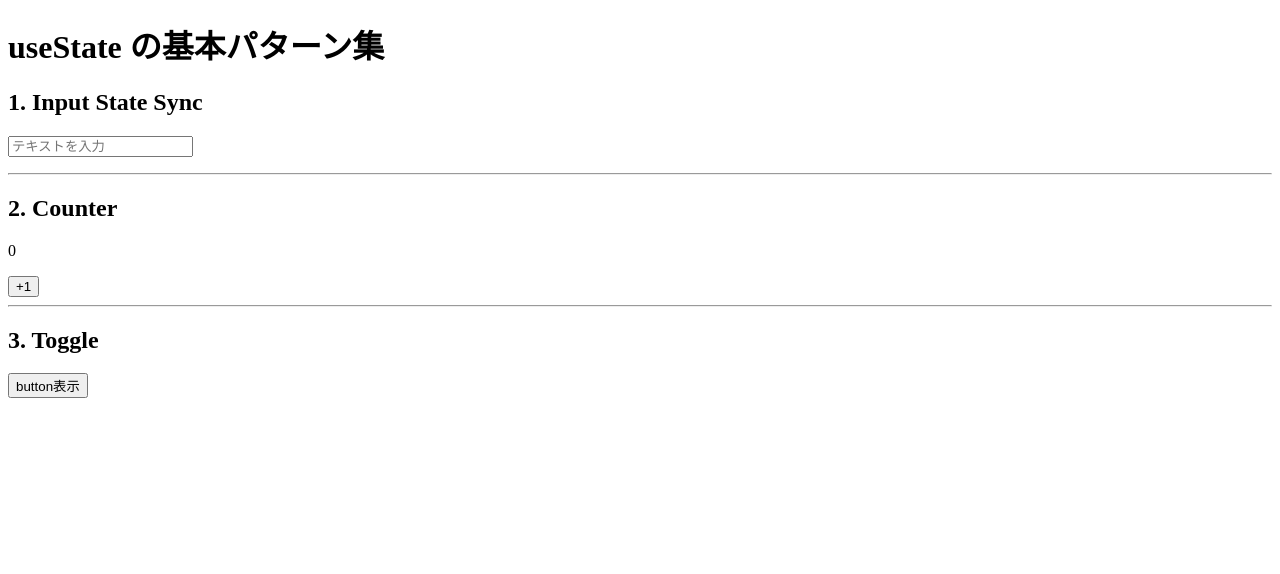
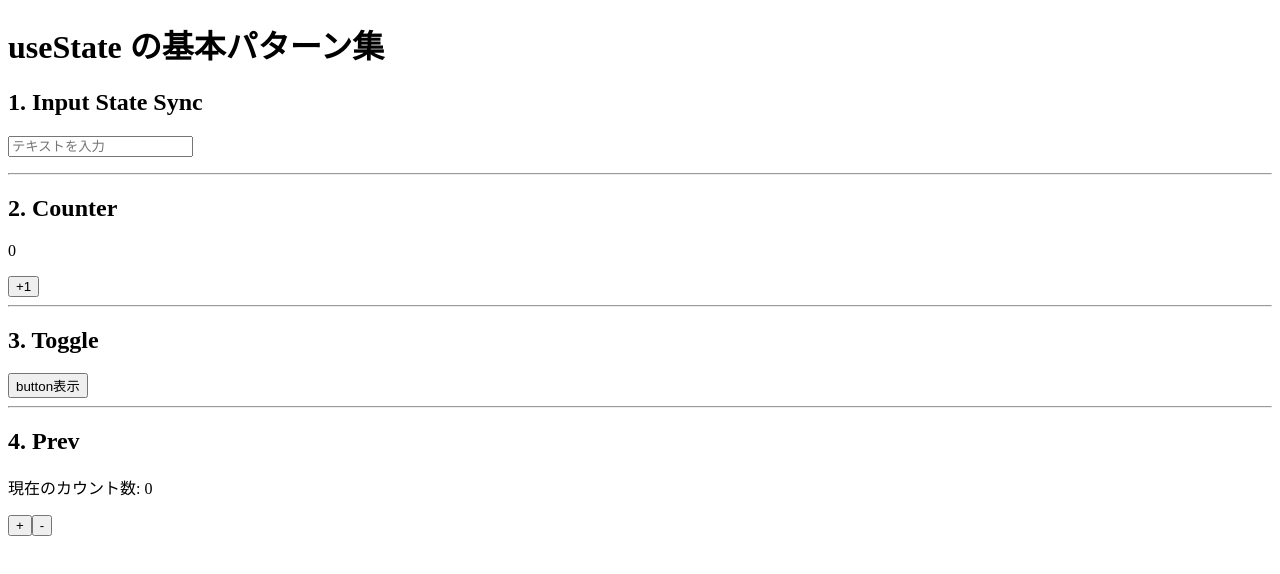
Before and after one commit to nasu-masa/frontend-study, a React (Vite) app in the folder react/react-basics/: page / in a window 1280 px wide. Shown: the top 574 px of the page. Built offline with nearby package versions, Linux system fonts and the light colour scheme.

Commit message:
Learn functional state updates with prev

```diff
--- a/react/react-basics/src/components/03-events-state/useState-basics/parent.jsx
+++ b/react/react-basics/src/components/03-events-state/useState-basics/parent.jsx
@@ -1,6 +1,7 @@
 import TextSync from "./text-sync";
 import Counter from "./counter";
 import Toggle from "./toggle";
+import Prev from "./prev";
 
 const Parent = () => {
   return (
@@ -19,6 +20,11 @@ const Parent = () => {
 
       <h2>3. Toggle</h2>
       <Toggle />
+
+      <hr />
+
+      <h2>4. Prev</h2>
+      <Prev />
     </div>
   );
 };
--- /dev/null
+++ b/react/react-basics/src/components/03-events-state/useState-basics/prev.jsx
@@ -0,0 +1,28 @@
+import { useState } from "react";
+
+// POINT: 前のStateをもとに更新するときは prev を使う
+// setCount(prev => prev + 1)
+
+const Example = () => {
+  const [count, setCount] = useState(0);
+
+  const countUp = () => {
+    setCount(prev => prev + 1);
+  };
+
+  const countDown = () => {
+    setCount(prev => {
+      if (prev <= 0) return prev;
+      return prev - 1;
+    });
+  };
+  return (
+    <>
+      <p>現在のカウント数: {count}</p>
+      <button onClick={countUp}>+</button>
+      <button onClick={countDown}>-</button>
+    </>
+  );
+};
+
+export default Example;
```
